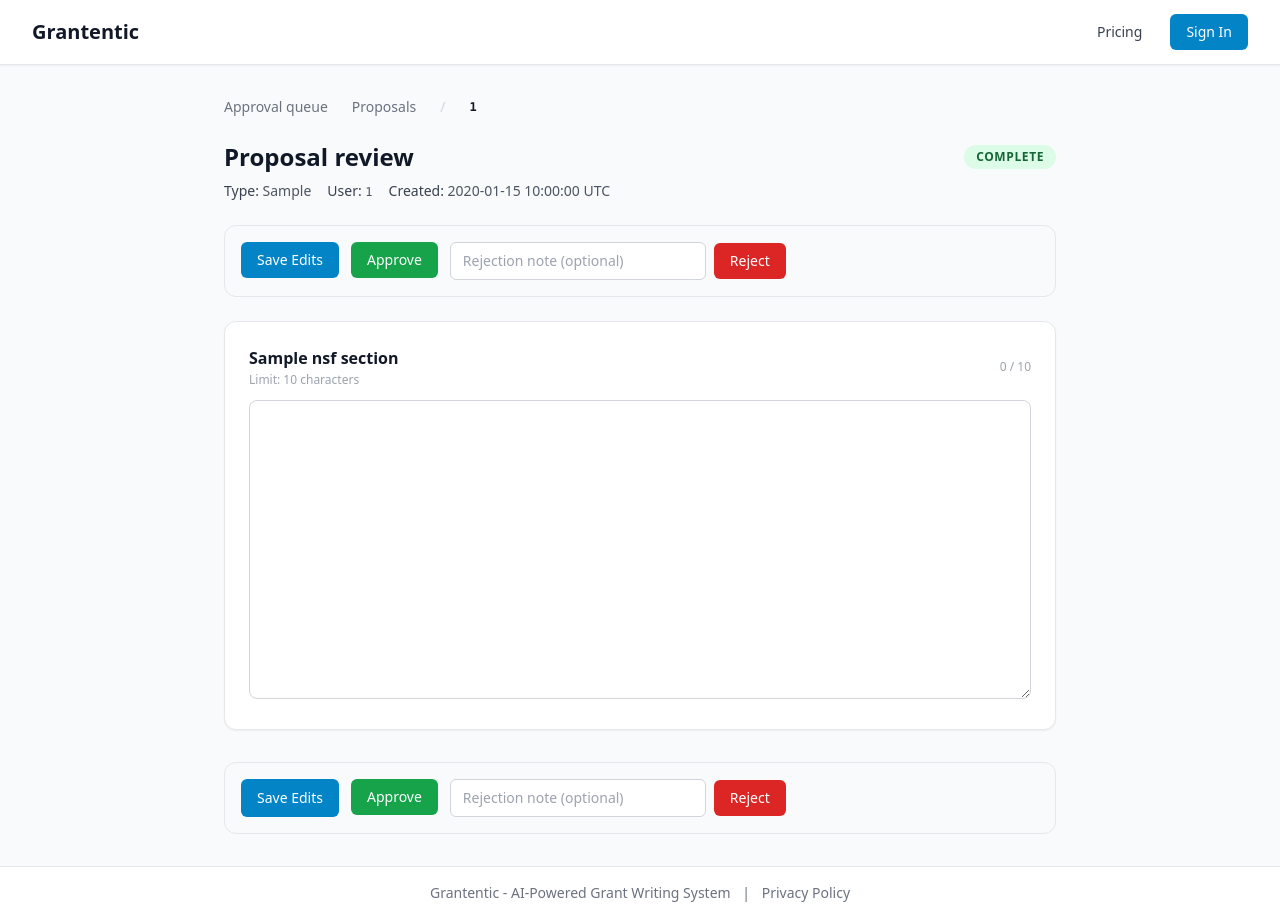
After one commit to tommytoyou/grantentic, a FastAPI app: template templates/admin/proposal_detail.html in a window 1280 px wide. The commit adds this page. Run offline with FastAPI, Linux system fonts and the light colour scheme; the template is opened without the code that fills it: most values are stand-ins (such as "Sample title", 1, 10 or a date in 2020); some libraries are stand-ins or nearby versions.

Commit message:
feat: admin proposal review panel with edit approve reject
Co-Authored-By: Claude Sonnet 4.6 <noreply@anthropic.com>

```diff
--- a/src/database.py
+++ b/src/database.py
@@ -116,6 +116,49 @@ def get_proposal(proposal_id: str, user_id: str) -> Optional[dict]:
 def update_proposal_status(proposal_id: str, user_id: str, status: str) -> None:
     sb = get_supabase()
     sb.table("proposals").update({"status": status}).eq("id", proposal_id).eq("user_id", user_id).execute()
+
+
+# ============================================================================
+# ADMIN — Proposal review functions (no user_id restriction)
+# ============================================================================
+
+def get_user_by_id(user_id: str) -> Optional[dict]:
+    sb = get_supabase()
+    result = sb.table("users").select("*").eq("id", user_id).limit(1).execute()
+    rows = result.data or []
+    return rows[0] if rows else None
+
+
+def get_all_proposals() -> list[dict]:
+    sb = get_supabase()
+    result = sb.table("proposals").select("*").order("created_at", desc=True).execute()
+    proposals = result.data or []
+    for p in proposals:
+        raw = p.get("sections_json")
+        p["sections"] = json.loads(raw) if isinstance(raw, str) else (raw or {})
+    return proposals
+
+
+def get_proposal_admin(proposal_id: str) -> Optional[dict]:
+    sb = get_supabase()
+    result = sb.table("proposals").select("*").eq("id", proposal_id).limit(1).execute()
+    rows = result.data or []
+    if rows:
+        row = rows[0]
+        raw = row.get("sections_json")
+        row["sections"] = json.loads(raw) if isinstance(raw, str) else (raw or {})
+        return row
+    return None
+
+
+def update_proposal_sections_admin(proposal_id: str, sections: dict) -> None:
+    sb = get_supabase()
+    sb.table("proposals").update({"sections_json": json.dumps(sections)}).eq("id", proposal_id).execute()
+
+
+def update_proposal_status_admin(proposal_id: str, status: str) -> None:
+    sb = get_supabase()
+    sb.table("proposals").update({"status": status}).eq("id", proposal_id).execute()
 
 
 # ============================================================================
--- a/templates/admin/approvals.html
+++ b/templates/admin/approvals.html
@@ -4,6 +4,11 @@
 
 {% block content %}
 <div class="max-w-5xl mx-auto px-4 sm:px-6 lg:px-8 py-8">
+    <div class="mb-6 flex items-center gap-6 text-sm">
+        <a href="/admin/approvals" class="font-semibold text-primary-700 border-b-2 border-primary-600 pb-0.5">Approval queue</a>
+        <a href="/admin/proposals" class="text-gray-500 hover:text-primary-600">Proposals</a>
+    </div>
+
     <div class="mb-8">
         <h1 class="text-3xl font-bold text-gray-900">Full Proposal — pending approvals</h1>
         <p class="mt-1 text-gray-600">NSF invitation letters submitted by users who chose Option B (success-fee).</p>
--- /dev/null
+++ b/templates/admin/proposal_detail.html
@@ -0,0 +1,166 @@
+{% extends "base.html" %}
+
+{% block title %}Review proposal — Grantentic admin{% endblock %}
+
+{% block extra_head %}
+<script>
+function updateCount(textareaId, countId, limit) {
+    const ta = document.getElementById(textareaId);
+    const counter = document.getElementById(countId);
+    if (!ta || !counter) return;
+    const len = ta.value.length;
+    counter.textContent = len.toLocaleString() + ' / ' + limit.toLocaleString();
+    counter.className = len > limit
+        ? 'text-xs font-semibold text-red-600'
+        : len > limit * 0.95
+            ? 'text-xs font-semibold text-yellow-600'
+            : 'text-xs text-gray-400';
+}
+document.addEventListener('DOMContentLoaded', function () {
+    {% for section_name, char_limit in nsf_sections %}
+    {% set field = section_field_map[section_name] %}
+    updateCount('{{ field }}', 'count_{{ loop.index }}', {{ char_limit }});
+    document.getElementById('{{ field }}').addEventListener('input', function () {
+        updateCount('{{ field }}', 'count_{{ loop.index }}', {{ char_limit }});
+    });
+    {% endfor %}
+});
+</script>
+{% endblock %}
+
+{% block content %}
+<div class="max-w-4xl mx-auto px-4 sm:px-6 lg:px-8 py-8">
+
+    <!-- Admin nav -->
+    <div class="mb-6 flex items-center gap-6 text-sm">
+        <a href="/admin/approvals" class="text-gray-500 hover:text-primary-600">Approval queue</a>
+        <a href="/admin/proposals" class="text-gray-500 hover:text-primary-600">Proposals</a>
+        <span class="text-gray-300">/</span>
+        <span class="font-semibold text-gray-900 font-mono text-xs">{{ proposal.id }}</span>
+    </div>
+
+    <!-- Flash message -->
+    {% if flash %}
+    <div class="mb-6 px-4 py-3 bg-green-50 border border-green-200 rounded-lg text-green-800 text-sm font-medium">
+        {{ flash }}
+    </div>
+    {% endif %}
+
+    <!-- Header -->
+    <div class="mb-6 flex items-start justify-between">
+        <div>
+            <h1 class="text-2xl font-bold text-gray-900">Proposal review</h1>
+            <div class="mt-2 flex flex-wrap gap-4 text-sm text-gray-600">
+                <div><span class="font-medium text-gray-700">Type:</span> {{ proposal.proposal_type or '—' }}</div>
+                <div><span class="font-medium text-gray-700">User:</span> <span class="font-mono text-xs">{{ proposal.user_id or '—' }}</span></div>
+                <div><span class="font-medium text-gray-700">Created:</span> {{ proposal.created_at[:19].replace('T', ' ') if proposal.created_at else '—' }} UTC</div>
+            </div>
+        </div>
+        <span class="mt-1 px-3 py-1 rounded-full text-xs font-semibold uppercase tracking-wider
+            {% if proposal.status == 'complete' or proposal.status == 'approved' %}bg-green-100 text-green-800
+            {% elif proposal.status == 'rejected' %}bg-red-100 text-red-700
+            {% elif proposal.status == 'draft' %}bg-yellow-100 text-yellow-800
+            {% else %}bg-gray-100 text-gray-700{% endif %}">
+            {{ proposal.status or 'unknown' }}
+        </span>
+    </div>
+
+    <!-- Action buttons (top) -->
+    <div class="mb-6 flex flex-wrap gap-3 p-4 bg-gray-50 border border-gray-200 rounded-xl">
+        <form action="/admin/proposals/{{ proposal.id }}/save" method="post" id="edit-form">
+            <button type="submit" class="px-4 py-2 bg-primary-600 hover:bg-primary-700 text-white text-sm font-medium rounded-md">
+                Save Edits
+            </button>
+        </form>
+        <form action="/admin/proposals/{{ proposal.id }}/approve" method="post">
+            <button type="submit" class="px-4 py-2 bg-green-600 hover:bg-green-700 text-white text-sm font-medium rounded-md">
+                Approve
+            </button>
+        </form>
+        <div class="flex items-center gap-2">
+            <form action="/admin/proposals/{{ proposal.id }}/reject" method="post" class="flex items-center gap-2">
+                <input type="text" name="rejection_note" placeholder="Rejection note (optional)"
+                    class="px-3 py-2 text-sm border border-gray-300 rounded-md focus:outline-none focus:ring-2 focus:ring-red-300 w-64">
+                <button type="submit" class="px-4 py-2 bg-red-600 hover:bg-red-700 text-white text-sm font-medium rounded-md">
+                    Reject
+                </button>
+            </form>
+        </div>
+    </div>
+
+    <!-- Sections -->
+    {% set sections = proposal.sections or {} %}
+
+    {% for section_name, char_limit in nsf_sections %}
+    {% set field = section_field_map[section_name] %}
+    {% set sec = sections.get(section_name, {}) %}
+    {% set content = sec.get('content', '') if sec else '' %}
+
+    <div class="mb-8 bg-white rounded-xl shadow-sm border border-gray-200 p-6">
+        <div class="flex items-center justify-between mb-3">
+            <div>
+                <h2 class="text-base font-semibold text-gray-900">{{ section_name }}</h2>
+                <div class="text-xs text-gray-400 mt-0.5">Limit: {{ '{:,}'.format(char_limit) }} characters</div>
+            </div>
+            <span id="count_{{ loop.index }}" class="text-xs text-gray-400">0 / {{ '{:,}'.format(char_limit) }}</span>
+        </div>
+
+        <textarea
+            id="{{ field }}"
+            name="{{ field }}"
+            form="edit-form"
+            rows="12"
+            class="w-full text-sm text-gray-800 border border-gray-300 rounded-lg p-3 focus:outline-none focus:ring-2 focus:ring-primary-400 resize-y font-mono leading-relaxed"
+        >{{ content }}</textarea>
+
+        {% if sec %}
+        <div class="mt-2 flex flex-wrap gap-4 text-xs text-gray-400">
+            {% if sec.get('word_count') is not none %}
+            <span>{{ sec.word_count }} words</span>
+            {% endif %}
+            {% if sec.get('iteration') is not none %}
+            <span>{{ sec.iteration }} iteration(s)</span>
+            {% endif %}
+            {% if sec.get('critique') %}
+            <details class="text-xs text-gray-500">
+                <summary class="cursor-pointer hover:text-gray-700">Critique</summary>
+                <p class="mt-1 p-2 bg-gray-50 rounded text-gray-600 whitespace-pre-wrap">{{ sec.critique }}</p>
+            </details>
+            {% endif %}
+            {% if sec.get('refinement_notes') %}
+            <details class="text-xs text-gray-500">
+                <summary class="cursor-pointer hover:text-gray-700">Refinement notes</summary>
+                <p class="mt-1 p-2 bg-gray-50 rounded text-gray-600 whitespace-pre-wrap">{{ sec.refinement_notes }}</p>
+            </details>
+            {% endif %}
+            {% for key, val in sec.items() %}
+            {% if key not in ('name', 'content', 'word_count', 'char_count', 'iteration', 'critique', 'refinement_notes') and val %}
+            <div class="text-xs text-orange-600 font-medium">{{ key }}: {{ val }}</div>
+            {% endif %}
+            {% endfor %}
+        </div>
+        {% endif %}
+    </div>
+    {% endfor %}
+
+    <!-- Action buttons (bottom repeat) -->
+    <div class="flex flex-wrap gap-3 p-4 bg-gray-50 border border-gray-200 rounded-xl">
+        <button type="submit" form="edit-form" class="px-4 py-2 bg-primary-600 hover:bg-primary-700 text-white text-sm font-medium rounded-md">
+            Save Edits
+        </button>
+        <form action="/admin/proposals/{{ proposal.id }}/approve" method="post">
+            <button type="submit" class="px-4 py-2 bg-green-600 hover:bg-green-700 text-white text-sm font-medium rounded-md">
+                Approve
+            </button>
+        </form>
+        <form action="/admin/proposals/{{ proposal.id }}/reject" method="post" class="flex items-center gap-2">
+            <input type="text" name="rejection_note" placeholder="Rejection note (optional)"
+                class="px-3 py-2 text-sm border border-gray-300 rounded-md focus:outline-none focus:ring-2 focus:ring-red-300 w-64">
+            <button type="submit" class="px-4 py-2 bg-red-600 hover:bg-red-700 text-white text-sm font-medium rounded-md">
+                Reject
+            </button>
+        </form>
+    </div>
+
+</div>
+{% endblock %}
```
Also changed, not shown: templates/admin/proposals.html (added, +60 -0 lines), webapp.py (+171 -0 lines).
